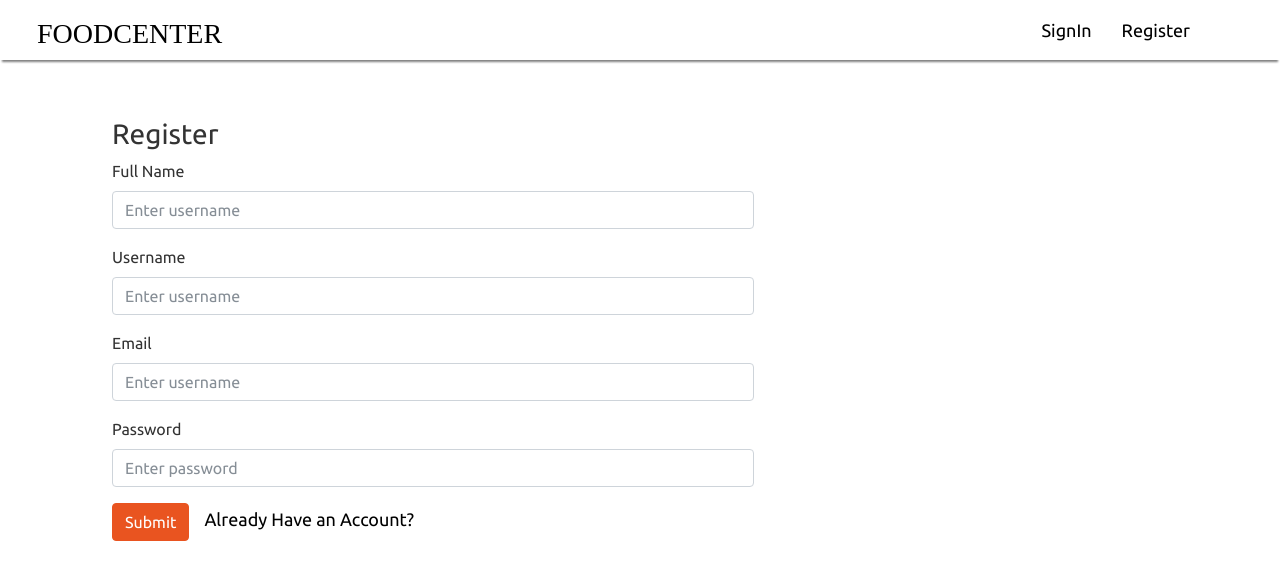
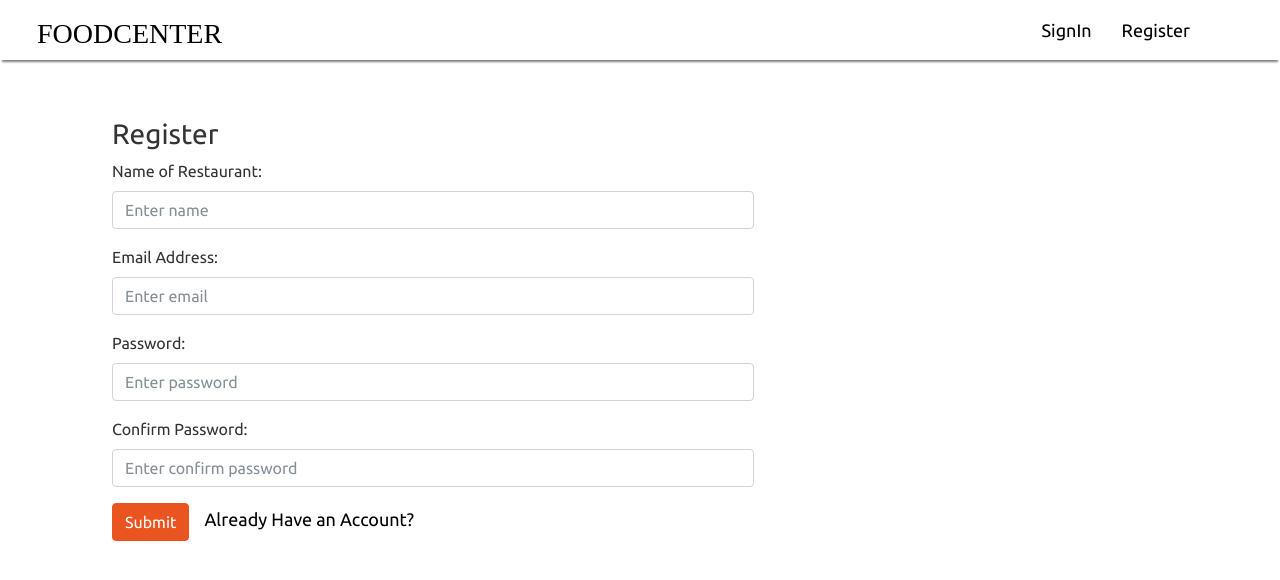
Before and after one commit to limbuneeshen/React-Food-Center, a React (Create React App) app: page /restregister in a window 1280 px wide. Shown: the top 580 px of the page. Built offline with nearby package versions, Linux system fonts and the light colour scheme.

Commit message:
form validation

```diff
--- a/package.json
+++ b/package.json
@@ -16,7 +16,8 @@
     "react-router-bootstrap": "^0.25.0",
     "react-router-dom": "^5.2.0",
     "react-scripts": "4.0.2",
-    "web-vitals": "^1.1.0"
+    "web-vitals": "^1.1.0",
+    "yup": "^0.32.9"
   },
   "scripts": {
     "start": "react-scripts start",
--- a/src/components/register.component/register.jsx
+++ b/src/components/register.component/register.jsx
@@ -1,32 +1,193 @@
-import './register.css';
-import React from 'react';
+// import './register.css';
+// import React from 'react';
 
-const Register=()=> (
-            <form className='registerform'>
-                <h3>Register</h3>
+// const Register=()=> (
+//             <form className='registerform'>
+//                 <h3>Register</h3>
 
-                <div className="form-group">
-                    <label>Full Name</label>
-                    <input type="text" className="form-control" placeholder="Enter username" />
-                </div>
-                <div className="form-group">
-                    <label>Username</label>
-                    <input type="text" className="form-control" placeholder="Enter username" />
-                </div>
+//                 <div className="form-group">
+//                     <label>Full Name</label>
+//                     <input type="text" className="form-control" placeholder="Enter username" />
+//                 </div>
+//                 <div className="form-group">
+//                     <label>Username</label>
+//                     <input type="text" className="form-control" placeholder="Enter username" />
+//                 </div>
 
-                <div className="form-group">
-                    <label>Email</label>
-                    <input type="email" className="form-control" placeholder="Enter username" />
-                </div>
-                <div className="form-group">
-                    <label>Password</label>
-                    <input type="password" className="form-control" placeholder="Enter password" />
-                </div>
+//                 <div className="form-group">
+//                     <label>Email</label>
+//                     <input type="email" className="form-control" placeholder="Enter username" />
+//                 </div>
+//                 <div className="form-group">
+//                     <label>Password</label>
+//                     <input type="password" className="form-control" placeholder="Enter password" />
+//                 </div>
 
 
 
 
-                <button type="submit" className="btn btn-primary">Submit</button>
-            </form>
-        );
+//                 <button type="submit" className="btn btn-primary">Submit</button>
+//             </form>
+//         );
+// export default Register;
+
+
+import React from 'react';
+import './register.css';
+class Register extends React.Component {
+    constructor() {
+    super();
+    this.state = {
+      input: {},
+      errors: {}
+    };
+
+    this.handleChange = this.handleChange.bind(this);
+    this.handleSubmit = this.handleSubmit.bind(this);
+  }
+
+  handleChange(event) {
+    let input = this.state.input;
+    input[event.target.name] = event.target.value;
+
+    this.setState({
+      input
+    });
+  }
+
+  handleSubmit(event) {
+    event.preventDefault();
+
+    if(this.validate()){
+        console.log(this.state);
+
+        let input = {};
+        input["name"] = "";
+        input["email"] = "";
+        input["password"] = "";
+        input["confirm_password"] = "";
+        this.setState({input:input});
+
+        alert('Register Form is submited');
+    }
+  }
+
+  validate(){
+      let input = this.state.input;
+      let errors = {};
+      let isValid = true;
+
+      if (!input["name"]) {
+        isValid = false;
+        errors["name"] = "Please enter your name.";
+      }
+
+      if (!input["email"]) {
+        isValid = false;
+        errors["email"] = "Please enter your email Address.";
+      }
+
+      if (typeof input["email"] !== "undefined") {
+
+        var pattern = new RegExp(/^(("[\w-\s]+")|([\w-]+(?:\.[\w-]+)*)|("[\w-\s]+")([\w-]+(?:\.[\w-]+)*))(@((?:[\w-]+\.)*\w[\w-]{0,66})\.([a-z]{2,6}(?:\.[a-z]{2})?)$)|(@\[?((25[0-5]\.|2[0-4][0-9]\.|1[0-9]{2}\.|[0-9]{1,2}\.))((25[0-5]|2[0-4][0-9]|1[0-9]{2}|[0-9]{1,2})\.){2}(25[0-5]|2[0-4][0-9]|1[0-9]{2}|[0-9]{1,2})\]?$)/i);
+        if (!pattern.test(input["email"])) {
+          isValid = false;
+          errors["email"] = "Please enter valid email address.";
+        }
+      }
+
+      if (!input["password"]) {
+        isValid = false;
+        errors["password"] = "Please enter your password.";
+      }
+
+      if (!input["confirm_password"]) {
+        isValid = false;
+        errors["confirm_password"] = "Please enter your confirm password.";
+      }
+
+      if (typeof input["password"] !== "undefined" && typeof input["confirm_password"] !== "undefined") {
+
+        if (input["password"] != input["confirm_password"]) {
+          isValid = false;
+          errors["password"] = "Passwords don't match.";
+        }
+      }
+
+      this.setState({
+        errors: errors
+      });
+
+      return isValid;
+  }
+
+  render() {
+    return (
+      <div>
+
+        <form onSubmit={this.handleSubmit}  className='registerform'>
+        <h3>Register</h3>
+          <div class="form-group">
+            <label for="name">Name:</label>
+            <input
+              type="text"
+              name="name"
+              value={this.state.input.name}
+              onChange={this.handleChange}
+              class="form-control"
+              placeholder="Enter name"
+              id="name" />
+
+              <div className="text-danger">{this.state.errors.name}</div>
+          </div>
+
+          <div class="form-group">
+            <label for="email">Email Address:</label>
+            <input
+              type="text"
+              name="email"
+              value={this.state.input.email}
+              onChange={this.handleChange}
+              class="form-control"
+              placeholder="Enter email"
+              id="email" />
+
+              <div className="text-danger">{this.state.errors.email}</div>
+          </div>
+
+          <div class="form-group">
+            <label for="password">Password:</label>
+            <input
+              type="password"
+              name="password"
+              value={this.state.input.password}
+              onChange={this.handleChange}
+              class="form-control"
+              placeholder="Enter password"
+              id="password" />
+
+              <div className="text-danger">{this.state.errors.password}</div>
+          </div>
+
+          <div class="form-group">
+            <label for="password">Confirm Password:</label>
+            <input
+              type="password"
+              name="confirm_password"
+              value={this.state.input.confirm_password}
+              onChange={this.handleChange}
+              class="form-control"
+              placeholder="Enter confirm password"
+              id="confirm_password" />
+
+              <div className="text-danger">{this.state.errors.confirm_password}</div>
+          </div>
+
+          <input type="submit" value="Submit" class="btn btn-primary" />
+        </form>
+      </div>
+    );
+  }
+}
+
 export default Register;
--- a/src/pages/restloginpage/restlogin.jsx
+++ b/src/pages/restloginpage/restlogin.jsx
@@ -3,6 +3,10 @@
 
 const RestLogin=()=> (
             <form className='loginform'>
+
+
+
+
                 <h3>Log In</h3>
 
                 <div className="form-group">
--- a/src/pages/restresgisterpage/restregister.jsx
+++ b/src/pages/restresgisterpage/restregister.jsx
@@ -1,31 +1,161 @@
 import React from 'react';
 import './restregister.css';
 import {Link} from 'react-router-dom';
+class RestRegister extends React.Component {
+    constructor() {
+    super();
+    this.state = {
+      input: {},
+      errors: {}
+    };
 
-const RestRegister=()=> (
-    <form className='registerform'>
+    this.handleChange = this.handleChange.bind(this);
+    this.handleSubmit = this.handleSubmit.bind(this);
+  }
+
+  handleChange(event) {
+    let input = this.state.input;
+    input[event.target.name] = event.target.value;
+
+    this.setState({
+      input
+    });
+  }
+
+  handleSubmit(event) {
+    event.preventDefault();
+
+    if(this.validate()){
+        console.log(this.state);
+
+        let input = {};
+        input["restname"] = "";
+        input["restemail"] = "";
+        input["rpassword"] = "";
+        input["rconfirm_password"] = "";
+        this.setState({input:input});
+
+        alert('Register Form is submited');
+    }
+  }
+
+  validate(){
+      let input = this.state.input;
+      let errors = {};
+      let isValid = true;
+
+      if (!input["restname"]) {
+        isValid = false;
+        errors["restname"] = "Please enter your restaurant name.";
+      }
+
+      if (!input["restemail"]) {
+        isValid = false;
+        errors["restemail"] = "Please enter your email Address.";
+      }
+
+      if (typeof input["restemail"] !== "undefined") {
+
+        var pattern = new RegExp(/^(("[\w-\s]+")|([\w-]+(?:\.[\w-]+)*)|("[\w-\s]+")([\w-]+(?:\.[\w-]+)*))(@((?:[\w-]+\.)*\w[\w-]{0,66})\.([a-z]{2,6}(?:\.[a-z]{2})?)$)|(@\[?((25[0-5]\.|2[0-4][0-9]\.|1[0-9]{2}\.|[0-9]{1,2}\.))((25[0-5]|2[0-4][0-9]|1[0-9]{2}|[0-9]{1,2})\.){2}(25[0-5]|2[0-4][0-9]|1[0-9]{2}|[0-9]{1,2})\]?$)/i);
+        if (!pattern.test(input["restemail"])) {
+          isValid = false;
+          errors["restemail"] = "Please enter valid email address.";
+        }
+      }
+
+      if (!input["password"]) {
+        isValid = false;
+        errors["password"] = "Please enter your password.";
+      }
+
+      if (!input["confirm_password"]) {
+        isValid = false;
+        errors["confirm_password"] = "Please enter your confirm password.";
+      }
+
+      if (typeof input["password"] !== "undefined" && typeof input["confirm_password"] !== "undefined") {
+
+        if (input["password"] != input["confirm_password"]) {
+          isValid = false;
+          errors["password"] = "Passwords don't match.";
+        }
+      }
+
+      this.setState({
+        errors: errors
+      });
+
+      return isValid;
+  }
+
+  render() {
+    return (
+      <div>
+
+        <form onSubmit={this.handleSubmit}  className='registerform'>
         <h3>Register</h3>
+          <div class="form-group">
+            <label for="restname">Name of Restaurant:</label>
+            <input
+              type="text"
+              name="restname"
+              value={this.state.input.restname}
+              onChange={this.handleChange}
+              class="form-control"
+              placeholder="Enter name"
+              id="restname" />
 
-        <div className="form-group">
-            <label>Full Name</label>
-            <input type="text" className="form-control" placeholder="Enter username" />
-        </div>
-        <div className="form-group">
-            <label>Username</label>
-            <input type="text" className="form-control" placeholder="Enter username" />
-        </div>
+              <div className="text-danger">{this.state.errors.restname}</div>
+          </div>
 
-        <div className="form-group">
-            <label>Email</label>
-            <input type="email" className="form-control" placeholder="Enter username" />
-        </div>
-        <div className="form-group">
-            <label>Password</label>
-            <input type="password" className="form-control" placeholder="Enter password" />
-        </div>
+          <div class="form-group">
+            <label for="restemail">Email Address:</label>
+            <input
+              type="text"
+              name="restemail"
+              value={this.state.input.restemail}
+              onChange={this.handleChange}
+              class="form-control"
+              placeholder="Enter email"
+              id="email" />
 
-        <button type="submit" className="btn btn-primary">Submit</button>
-        <Link className='option' to='/restlogin'>Already Have an Account?</Link>
-    </form>
-);
+              <div className="text-danger">{this.state.errors.restemail}</div>
+          </div>
+
+          <div class="form-group">
+            <label for="password">Password:</label>
+            <input
+              type="password"
+              name="password"
+              value={this.state.input.password}
+              onChange={this.handleChange}
+              class="form-control"
+              placeholder="Enter password"
+              id="password" />
+
+              <div className="text-danger">{this.state.errors.password}</div>
+          </div>
+
+          <div class="form-group">
+            <label for="password">Confirm Password:</label>
+            <input
+              type="password"
+              name="confirm_password"
+              value={this.state.input.confirm_password}
+              onChange={this.handleChange}
+              class="form-control"
+              placeholder="Enter confirm password"
+              id="confirm_password" />
+
+              <div className="text-danger">{this.state.errors.confirm_password}</div>
+          </div>
+
+          <input type="submit" value="Submit" class="btn btn-primary" />
+          <Link className='option' to='/restlogin'>Already Have an Account?</Link>
+        </form>
+      </div>
+    );
+  }
+}
+
 export default RestRegister;
```
Also changed, not shown: 1 other file (tests, documents, lock files or other folders).
